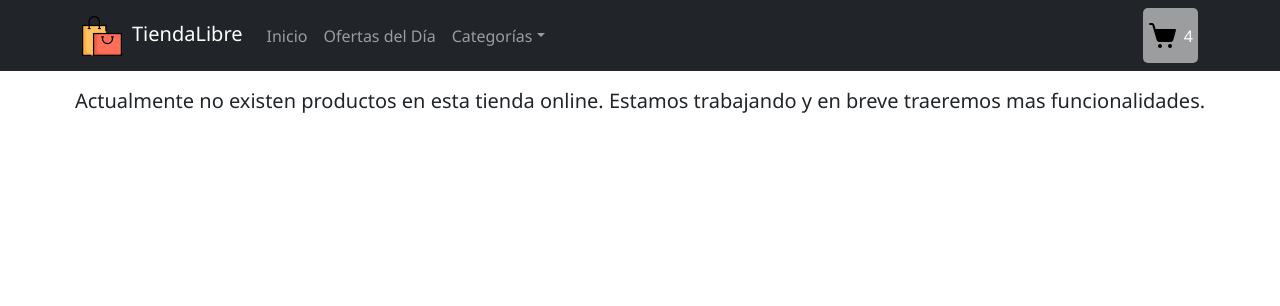
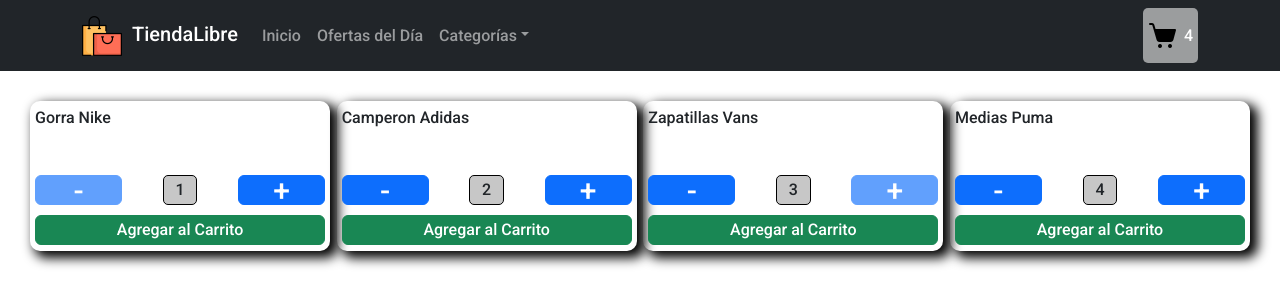
Before and after one commit to NeyenVrhovski/React-Js, a React app: page / in a window 1280 px wide. Shown: the top 306 px of the page. Built offline with nearby package versions, Linux system fonts and the light colour scheme.

Commit message:
item-count

```diff
--- /dev/null
+++ b/src/components/atoms/ItemCount/ItemCount.scss
@@ -0,0 +1,49 @@
+@import './../../../styles/variables.scss';
+@import './../../../styles/mixins.scss';
+
+.mainContainer
+{
+    width: 300px;
+    height: 150px;
+    border-radius: 10px;
+    box-shadow: $shadow;
+    padding: 5px;
+    margin: 0 0 30px 0;
+    p
+    {
+        font-family: $font;
+    }
+    .counterContainer
+    {
+        width: 100%;
+        height: auto;
+        display: flex;
+        margin: 45px 0 0 0;
+        justify-content: space-between;
+        button
+        {
+            @include flexCenter;
+            width: 30%;
+            height: 30px;
+            padding: 0;
+            font-family: $font;
+            font-size: 30px;
+        }
+        .numberContainer
+        {
+            @include flexCenter;
+            width: 12%;
+            height: 30px;
+            background-color: rgb(199 199 199);
+            border-radius: 5px;
+            border: solid 1px black;
+        }
+    }
+    .addButton
+    {
+        @include flexCenter;
+        width: 100%;
+        height: 30px;
+        margin: 10px 0 0 0;
+    }
+}
--- /dev/null
+++ b/src/components/atoms/ItemCount/index.jsx
@@ -0,0 +1,31 @@
+import { useState } from 'react';
+import './ItemCount.scss';
+
+const ItemCount = (props) => {
+    const [count, setCount] = useState(props.initial);
+    const stock = props.stock;
+
+    const sumar = () => {
+        setCount(count + 1);
+    };
+
+    const restar = () => {
+        setCount(count - 1);
+    };
+
+    return (
+        <div className='mainContainer'>
+            <p>{props.itemName}</p>
+            <div className='counterContainer'>
+                <button onClick={restar} className={count <= 1 ? 'btn btn-primary disabled' : 'btn btn-primary'}>-</button>
+                <div className='numberContainer'>
+                    <span>{count}</span>
+                </div>
+                <button onClick={sumar} className={count < props.stock ? 'btn btn-primary' : 'btn btn-primary disabled'}>+</button>
+            </div>
+            <button onClick={(() => props.onAdd(props.itemName, count))} className='btn btn-success addButton'>Agregar al Carrito</button>
+        </div>
+    )
+}
+
+export default ItemCount
--- a/src/components/molecules/ItemListContainer/ItemListContainer.scss
+++ b/src/components/molecules/ItemListContainer/ItemListContainer.scss
@@ -5,11 +5,7 @@
     width: 100%;
     height: auto;
     display: flex;
-    justify-content: center;
-    p
-    {
-        margin: 15px 0 0 0;
-        font-size: 20px;
-        font-family: $font;
-    }
+    justify-content: space-between;
+    flex-wrap: wrap;
+    padding: 30px;
 }
--- a/src/components/molecules/ItemListContainer/index.jsx
+++ b/src/components/molecules/ItemListContainer/index.jsx
@@ -1,9 +1,18 @@
+import ItemCount from '../../atoms/ItemCount';
 import './ItemListContainer.scss';
 
 const ItemListContainer = () => {
+
+    const onAdd = (itemName, itemQuantity) => {
+        console.log(`Agregado! Item: ${itemName}, Cantidad: ${itemQuantity}`);
+    }
+
     return (
         <div className='mainItemContainer'>
-            <p>Actualmente no existen productos en esta tienda online. Estamos trabajando y en breve traeremos mas funcionalidades.</p>
+            <ItemCount stock={5} initial={1} onAdd={onAdd} itemName={"Gorra Nike"}></ItemCount>
+            <ItemCount stock={8} initial={2} onAdd={onAdd} itemName={"Camperon Adidas"}></ItemCount>
+            <ItemCount stock={3} initial={3} onAdd={onAdd} itemName={"Zapatillas Vans"}></ItemCount>
+            <ItemCount stock={9} initial={4} onAdd={onAdd} itemName={"Medias Puma"}></ItemCount>
         </div>
     )
 }
--- /dev/null
+++ b/src/styles/mixins.scss
@@ -0,0 +1,6 @@
+@mixin flexCenter
+{
+    display: flex;
+    justify-content: center;
+    align-items: center;
+}
--- a/src/styles/variables.scss
+++ b/src/styles/variables.scss
@@ -1 +1,4 @@
-$font: 'Segoe UI', Tahoma, Geneva, Verdana, sans-serif;
+@import url('https://fonts.googleapis.com/css2?family=Roboto:wght@300;500;700&display=swap');
+
+$font: 'Roboto', sans-serif;
+$shadow: 6px 5px 12px 2px #000000;
```
